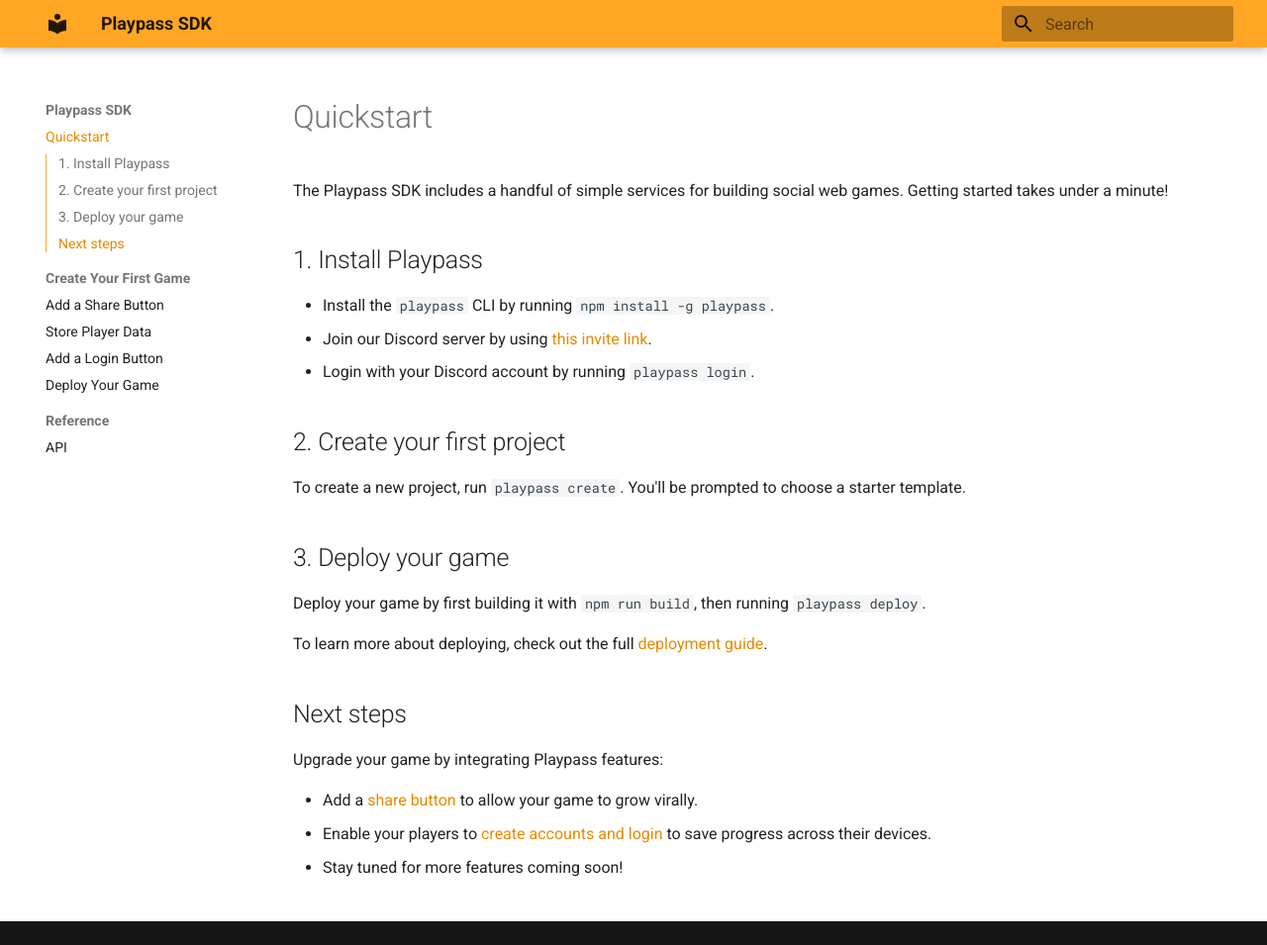
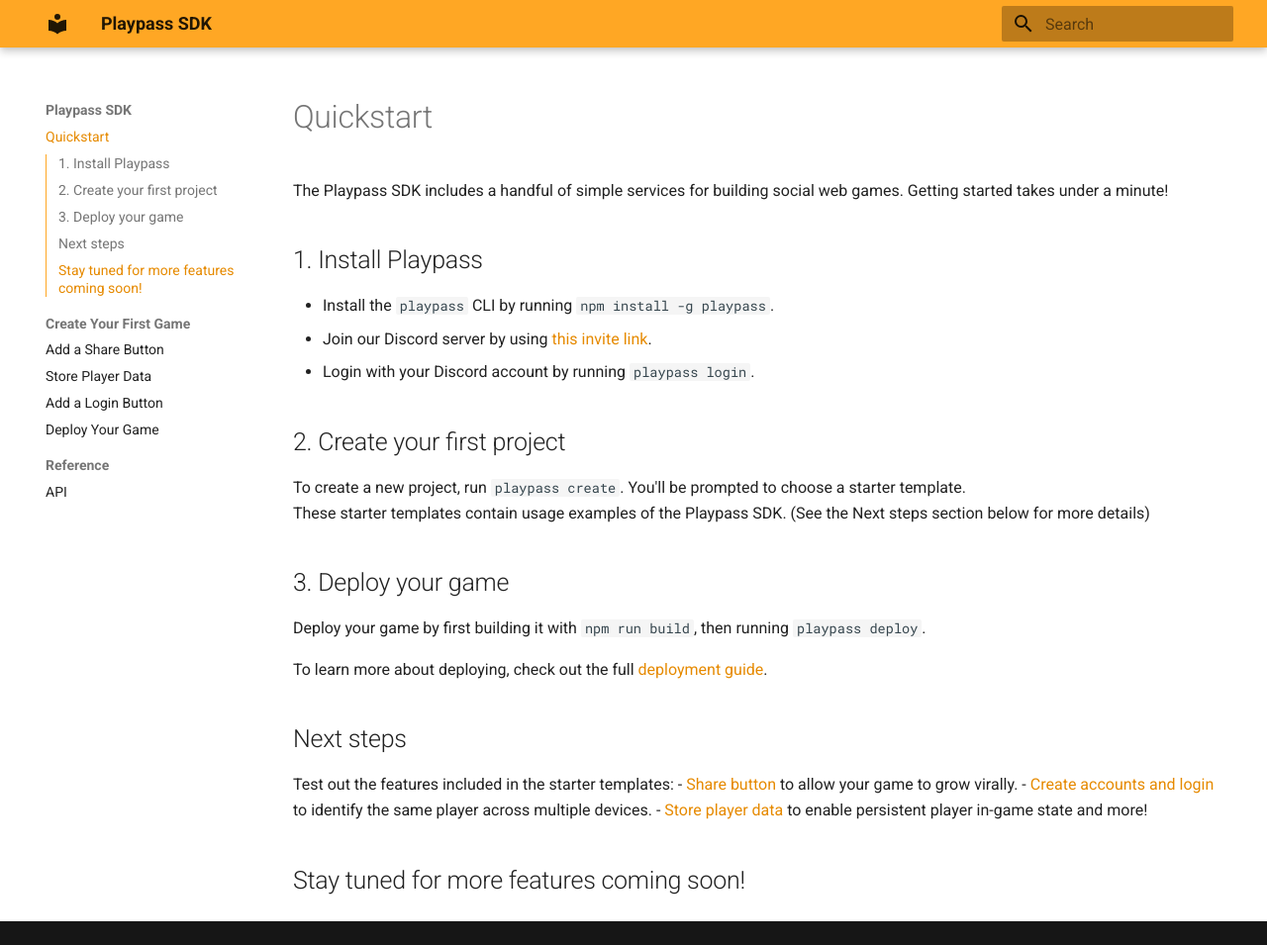
Before and after one commit to playpassgames/playpass, an MkDocs documentation site: the page built from docs/index.md, in a window 1280 px wide and 955 px high. Shown: the whole window at 99% size. Built offline with MkDocs 1.6.1 and Material for MkDocs 9.7.7, drawn with Linux system fonts in a browser that asks for light colours.

Commit message:
updating docs

```diff
--- a/docs/index.md
+++ b/docs/index.md
@@ -12,6 +12,7 @@
 ## 2. Create your first project
 
 To create a new project, run `playpass create`. You'll be prompted to choose a starter template.
+These starter templates contain usage examples of the Playpass SDK. (See the Next steps section below for more details)
 
 ## 3. Deploy your game
 
@@ -21,9 +22,10 @@
 
 ## Next steps
 
-Upgrade your game by integrating Playpass features:
+Test out the features included in the starter templates:
+- [Share button](/share) to allow your game to grow virally.
+- [Create accounts and login](/account) to identify the same player across multiple devices.
+- [Store player data](/storage) to enable persistent player in-game state and more!
 
-- Add a [share button](/share) to allow your game to grow virally.
-- Enable your players to [create accounts and login](/account) to save progress across their devices.
-- Stay tuned for more features coming soon!
+## Stay tuned for more features coming soon!
 <!-- - Earn money by [collecting payments](/payments) from players. -->
```
Also changed, not shown: 1 other file.
